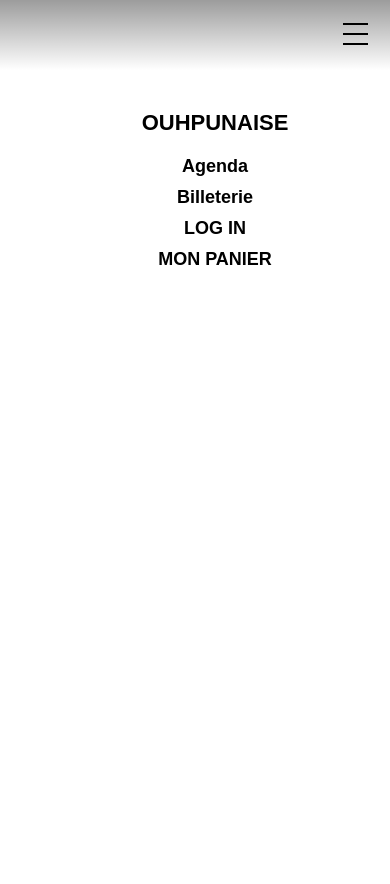
After one commit to lokinosuke/sae301, a Symfony app: template templates/menublanc.html.twig in a window 390 px wide, after a click that opens the changed part. The commit adds this page. Run offline with Twig, Linux system fonts and the light colour scheme; the template is opened without the code that fills it, so the values that code supplies are empty; some libraries are stand-ins or nearby versions.

Commit message:
navmodif

```diff
--- a/templates/accueil/index.html.twig
+++ b/templates/accueil/index.html.twig
@@ -1,4 +1,4 @@
-{% extends 'base.html.twig' %}
+{% extends 'basebicolor.html.twig' %}
 
 {% block title %}Accueil{% endblock %}
 
--- /dev/null
+++ b/templates/menublanc.html.twig
@@ -0,0 +1,186 @@
+<style>
+    * {
+        box-sizing: border-box;
+        font-family: Arial, Helvetica, sans-serif;
+        text-align: center;
+        margin: 0;
+    }
+
+    nav {
+        z-index: 100;
+        padding: 10px;
+        width: 100%;
+        position: absolute;
+        display: flex;
+        justify-content: center;
+        align-items: center;
+        background: rgb(0,0,0);
+        background: linear-gradient(180deg, rgba(0,0,0,0.38809520390187324) 0%, rgba(255,255,255,0) 100%);
+        font-weight: bold;
+    }
+
+
+    .nav-header {
+        display: inline;
+    }
+
+    .nav-title {
+        display: inline-block;
+        font-size: 22px;
+        color: #6b705c;
+        padding: 10px 10px 10px 10px;
+        font-weight: bolder;
+    }
+
+    .nav-btn {
+        display: none;
+    }
+
+    .nav-links {
+        display: flex;
+        flex-direction: row;
+        font-size: 18px;
+        align-items: center;
+        width: 100%;
+        justify-content: space-between;
+        margin: 20px 20px 0px 20px;
+    }
+    .nav-links a .active {
+        color: #6B705C;
+    }
+    .linkcolor {
+        color: #ffffff;
+    }
+    .nav-links a {
+        display: inline-block;
+        text-decoration: none;
+    }
+
+    .nav-links a:hover {
+        color: #6B705C;
+    }
+    #nav-check {
+        display: none;
+    }
+    img {
+        width: 100%;
+    }
+
+
+    @media (max-width:690px) {
+        .nav-links a {
+            margin-top: 10px;
+        }
+        .nav-links {
+            background-color: rgb(255, 255, 255);
+        }
+
+        nav {
+            height: 70px;
+            width: 100%;
+            position: relative;
+            display: flex;
+            justify-content: space-between;
+            align-items: center;
+        }
+        .nav-btn {
+            right: 0px;
+            top: 0px;
+            display: flex;
+            align-items: center;
+        }
+        label {
+            display: flex;
+        }
+        .nav-btn label {
+            display: inline-block;
+            width: 50px;
+            height: 50px;
+            padding: 13px;
+        }
+        .nav-btn label:hover,.nav  #nav-check:checked ~ .nav-btn > label {
+            color: #6B705C;
+        }
+        .nav-btn label span {
+            display: block;
+            width: 25px;
+            height: 10px;
+            border-top: 2px solid rgb(0, 0, 0);
+        }
+        .nav-links {
+            position: absolute;
+            display: block;
+            width: 100%;
+            height: 0px;
+            transition: all 0.3s ease;
+            overflow-y: hidden;
+            top: 70px;
+            left: 0px;
+        }
+        .nav-links a {
+            display: block;
+            width: 100%;
+            color: black;
+        }
+        #nav-check:not(:checked) ~ .nav-links {
+            height: 0px;
+        }
+        #nav-check:checked ~ .nav-links {
+            height: calc(100vh - 50px);
+            overflow-y: auto;
+        }
+        img {
+            width: 100%;
+        }
+
+        .hidden-mobile {
+            display: none;
+        }
+    }
+    @media (min-width:690px) {
+        .navcenter a {
+            margin: 0px 20px 0px 20px;
+        }
+        .hidden-mobile1 {
+            display: none;
+        }
+        .buttonnav {
+            color: rgb(0, 0, 0);
+            background-color: rgb(255, 255, 255);
+            border-radius: 25px;
+            padding: 15px 20px 15px 20px;
+            font-size: 0.9rem;
+        }
+        .buttonnav2 {
+            color: rgb(0, 0, 0);
+            background-color: rgb(255, 255, 255);
+            border-radius: 25px;
+            padding: 15px 40px 15px 40px;
+            font-size: 0.9rem;
+        }
+    }
+</style>
+<header>
+    <nav>
+        <input type="checkbox" id="nav-check">
+        <div class="nav-header">
+
+        </div>
+        <div class="nav-btn">
+            <label for="nav-check">
+                <span></span>
+                <span></span>
+                <span></span>
+            </label>
+        </div>
+        <div class="nav-links">
+            <a class="navlogo nav-title linkcolor" href="{{ path('app_accueil') }}">OUHPUNAISE</a>
+            <div class="navcenter">
+                <a class="navlinkblack linkcolor" href="{{ path('app_affichage') }}">Agenda</a>
+                <a class="navlinkblack linkcolor" href="{{ path('app_accueil') }}">Billeterie</a>
+                <a class="buttonnav2" href="{{ path('app_login') }}">LOG IN</a>
+            </div>
+            <a class="buttonnav" href="{{ path('app_panier') }}">MON PANIER</a>
+        </div>
+    </nav>
+</header>
```
Also changed, not shown: templates/basebicolor.html.twig (added, +21 -0 lines), templates/baseblanc.html.twig (added, +21 -0 lines), templates/menubicolor.html.twig (added, +186 -0 lines).
